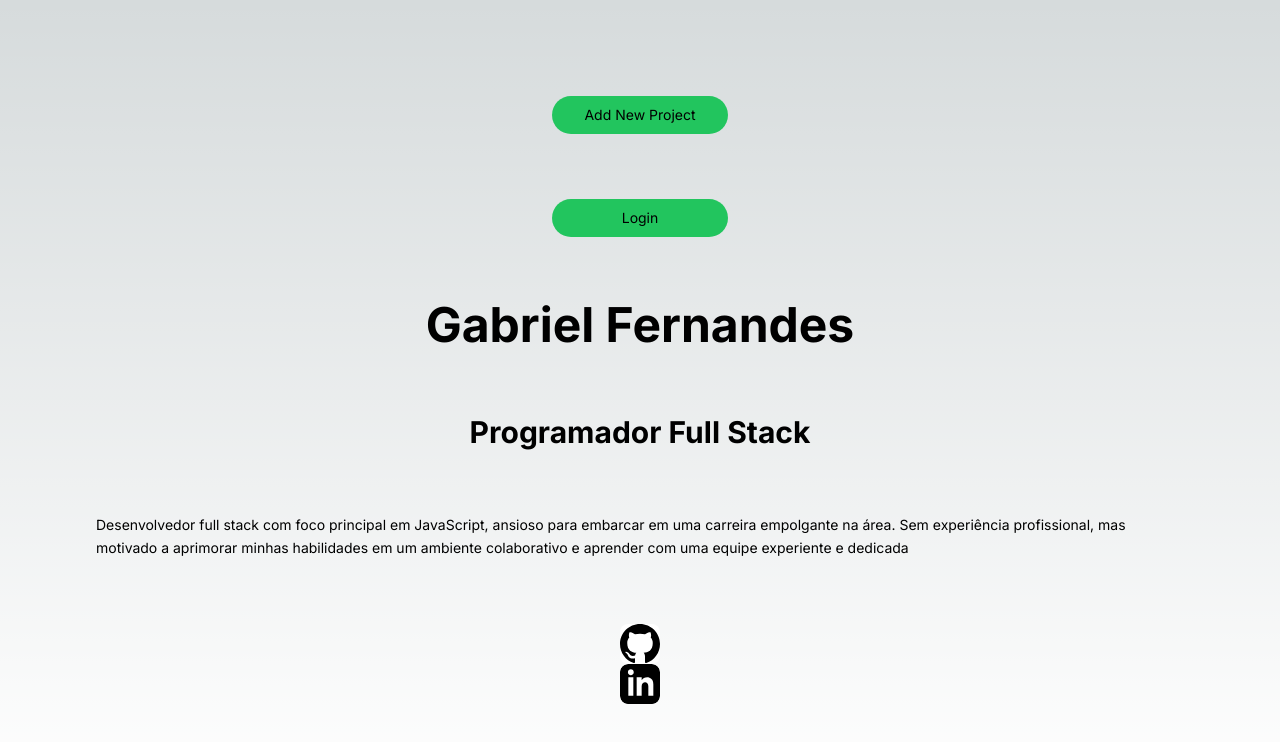
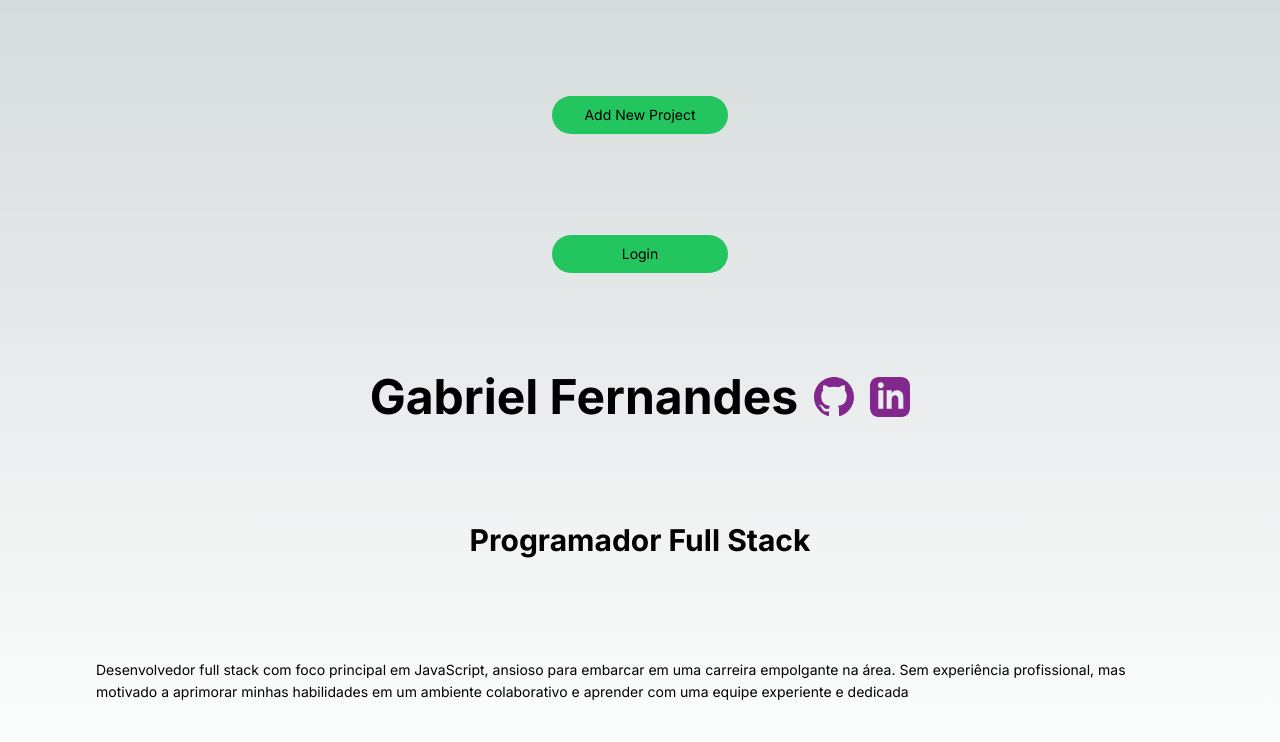
Before and after one commit to GabrielFeBe/portfolio-frontend, a Next.js app: page / in a window 1280 px wide. Shown: the top 742 px of the page. Built offline with nearby package versions, Linux system fonts and the light colour scheme.

Commit message:
melhorando home page

```diff
--- /dev/null
+++ b/src/app/components/LinkGit.tsx
@@ -0,0 +1,18 @@
+import React from 'react'
+import Link from 'next/link'
+
+export default function LinkGit() {
+  return (
+    <div className="flex  w-24  items-center justify-between">
+      <Link href="https://github.com/GabrielFeBe" target="_blank">
+        <div className="h-10 w-10 transform-gpu rounded-lg bg-[url('../assets/github.svg')] bg-cover p-2 transition-transform hover:scale-hover-grow" />
+      </Link>
+      <Link
+        href="https://www.linkedin.com/in/gabriel-fernandes-453813264/"
+        target="_blank"
+      >
+        <div className="h-10 w-10 transform-gpu rounded-lg bg-[url('../assets/linkedin.svg')] bg-cover p-2 transition-transform hover:scale-hover-grow" />
+      </Link>
+    </div>
+  )
+}
--- a/src/app/page.tsx
+++ b/src/app/page.tsx
@@ -1,4 +1,5 @@
 import Link from 'next/link'
+import LinkGit from './components/LinkGit'
 
 export default function Home() {
   return (
@@ -17,7 +18,12 @@ export default function Home() {
         Login
       </Link>
       {/*  */}
-      <h1 className="leading-tight, text-5xl font-bold">Gabriel Fernandes</h1>
+      <div className="flex">
+        <h1 className="leading-tight, mr-4 text-5xl font-bold">
+          Gabriel Fernandes
+        </h1>
+        <LinkGit />
+      </div>
       <h2 className="leading-tight, text-3xl font-bold">
         Programador Full Stack
       </h2>
@@ -28,10 +34,6 @@ export default function Home() {
         colaborativo e aprender com uma equipe experiente e dedicada
       </p>
       {/* Linkeding GitHub  */}
-      <div>
-        <div className="h-10 w-10 rounded-lg bg-white bg-[url('../assets/github.svg')] bg-cover " />
-        <div className="h-10 w-10 rounded-lg bg-white bg-[url('../assets/linkedin.svg')] bg-cover" />
-      </div>
     </main>
   )
 }
--- a/tailwind.config.js
+++ b/tailwind.config.js
@@ -7,6 +7,9 @@ module.exports = {
   ],
   theme: {
     extend: {
+      scale: {
+        'hover-grow': '1.2',
+      },
       backgroundImage: {
         'gradient-radial': 'radial-gradient(var(--tw-gradient-stops))',
         'gradient-conic':
```
Also changed, not shown: src/assets/github.svg, src/assets/linkedin.svg.
